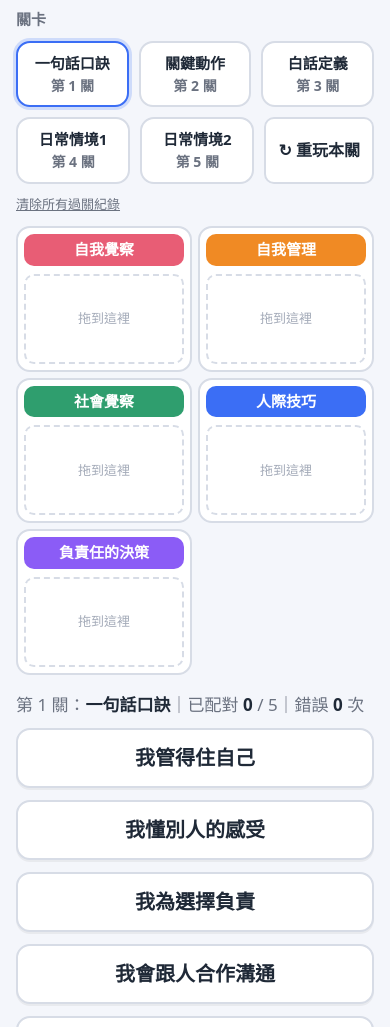
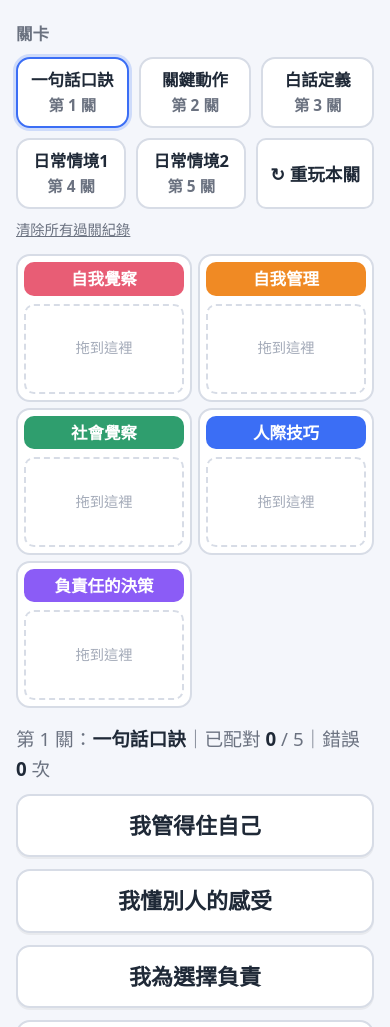
Before and after one commit to jjjan1024tyc/sel-five-core-match, a plain HTML site: page index.html in a window 390 px wide. Shown: the part 170-1197 px from the top of the page. Drawn offline with Linux system fonts and the light colour scheme.

Commit message:
Keep option cards in place after matching; enlarge text 10%
Co-Authored-By: Claude Opus 5.5 <noreply@anthropic.com>

```diff
--- a/index.html
+++ b/index.html
@@ -25,11 +25,11 @@
   body {
     margin: 0; background: var(--bg); color: var(--ink);
     font-family: "Noto Sans TC", "Microsoft JhengHei", "PingFang TC", system-ui, sans-serif;
-    font-size: 17px; line-height: 1.6;
+    font-size: 18.7px; line-height: 1.6;
   }
   header { padding: 16px 16px 4px; text-align: center; }
-  h1 { margin: 0; font-size: 28px; }
-  .sub { color: var(--muted); font-size: 16px; margin-top: 2px; }
+  h1 { margin: 0; font-size: 30.8px; }
+  .sub { color: var(--muted); font-size: 17.6px; margin-top: 2px; }
 
   .layout {
     max-width: 1400px; margin: 14px auto 30px; padding: 0 16px;
@@ -38,22 +38,22 @@
 
   /* 左側關卡 */
   aside { position: sticky; top: 12px; display: flex; flex-direction: column; gap: 10px; }
-  .asidehead { font-size: 15px; color: var(--muted); font-weight: 700; }
+  .asidehead { font-size: 16.5px; color: var(--muted); font-weight: 700; }
   .lvl {
     border: 2px solid var(--line); background: var(--panel); color: var(--ink);
     border-radius: 14px; padding: 10px 8px; cursor: pointer; font: inherit;
-    font-size: 18px; font-weight: 700; display: flex; flex-direction: column;
+    font-size: 19.8px; font-weight: 700; display: flex; flex-direction: column;
     align-items: center; gap: 0; transition: transform .1s, border-color .15s;
   }
   .lvl:hover { transform: translateX(3px); }
   .lvl.active { border-color: var(--accent); box-shadow: 0 0 0 3px #3b6ef533; }
   .lvl.done { background: #e9f9ef; border-color: var(--ok); }
   .lvl.done.active { border-color: var(--accent); }
-  .lvl .st { font-size: 14px; font-weight: 600; color: var(--muted); }
+  .lvl .st { font-size: 15.4px; font-weight: 600; color: var(--muted); }
   .lvl.done .st { color: var(--ok); }
-  .lvl .stars { color: var(--star); letter-spacing: 2px; font-size: 14px; }
+  .lvl .stars { color: var(--star); letter-spacing: 2px; font-size: 15.4px; }
   .btn {
-    font: inherit; font-size: 16px; font-weight: 700; padding: 9px 12px;
+    font: inherit; font-size: 17.6px; font-weight: 700; padding: 9px 12px;
     border-radius: 10px; border: 2px solid var(--line); background: var(--panel);
     color: var(--ink); cursor: pointer;
   }
@@ -68,13 +68,13 @@
     transition: border-color .15s, box-shadow .15s, background .15s;
   }
   .slot .name {
-    font-size: 20px; font-weight: 800; text-align: center; color: #fff;
+    font-size: 22px; font-weight: 800; text-align: center; color: #fff;
     background: var(--c); border-radius: 10px; padding: 6px 4px; line-height: 1.3;
   }
   .slot .drop {
     flex: 1; min-height: 110px; border: 2px dashed var(--line); border-radius: 10px;
     display: flex; align-items: center; justify-content: center;
-    color: #a3aab8; font-size: 15px; text-align: center; padding: 6px;
+    color: #a3aab8; font-size: 16.5px; text-align: center; padding: 6px;
   }
   .slot.hover { border-color: var(--c); box-shadow: 0 0 0 4px color-mix(in srgb, var(--c) 30%, transparent); }
   .slot.hover .drop { border-color: var(--c); background: var(--cs); color: var(--c); }
@@ -82,7 +82,7 @@
   .slot.filled .drop { border: none; padding: 0; display: block; }
   .slot.wrong { border-color: var(--bad); animation: shake .4s; }
 
-  .info { margin: 16px 0 10px; font-size: 17px; color: var(--muted); }
+  .info { margin: 16px 0 10px; font-size: 18.7px; color: var(--muted); }
   .info b { color: var(--ink); }
 
   /* 下方選項 */
@@ -90,7 +90,7 @@
   .card {
     background: var(--panel); border: 2px solid var(--line); border-radius: 14px;
     padding: 12px 14px; cursor: grab; user-select: none; -webkit-user-select: none;
-    color: var(--ink); text-align: left; font-size: 17px;
+    color: var(--ink); text-align: left; font-size: 18.7px;
     touch-action: none; transition: border-color .15s, box-shadow .15s, transform .1s;
     box-shadow: 0 2px 0 #0000000d;
   }
@@ -103,7 +103,7 @@
     border-color: var(--c); box-shadow: none; padding: 10px 12px;
   }
   .card .label { font-weight: 800; color: var(--c); }
-  .card.big { font-size: 20px; font-weight: 700; text-align: center; }
+  .card.big { font-size: 22px; font-weight: 700; text-align: center; }
   .drag {
     position: fixed; z-index: 50; pointer-events: none; margin: 0;
     box-shadow: 0 12px 30px #0003; transform: rotate(2deg); cursor: grabbing;
@@ -128,27 +128,27 @@
     background: var(--panel); border-radius: 20px; padding: 28px 30px; text-align: center;
     max-width: 440px; width: 100%; box-shadow: 0 20px 50px #0005; animation: pop .4s;
   }
-  .modal h2 { margin: 0 0 6px; font-size: 30px; }
-  .modal .big { font-size: 46px; color: var(--star); letter-spacing: 6px; margin: 6px 0; }
+  .modal h2 { margin: 0 0 6px; font-size: 33px; }
+  .modal .big { font-size: 50.6px; color: var(--star); letter-spacing: 6px; margin: 6px 0; }
   .modal .big .off { color: #d9dde5; }
   .modal p { margin: 6px 0 18px; color: var(--muted); }
   .modal .row { display: flex; gap: 10px; justify-content: center; flex-wrap: wrap; }
   #confetti { position: fixed; inset: 0; pointer-events: none; z-index: 70; }
 
-  .linkbtn { background: none; border: none; color: var(--muted); text-decoration: underline; cursor: pointer; font: inherit; font-size: 13px; padding: 0; }
+  .linkbtn { background: none; border: none; color: var(--muted); text-decoration: underline; cursor: pointer; font: inherit; font-size: 14.3px; padding: 0; }
 
   /* 平板 */
   @media (max-width: 1024px) {
-    body { font-size: 16px; }
+    body { font-size: 17.6px; }
     .layout { grid-template-columns: 112px 1fr; gap: 12px; }
-    .lvl { font-size: 15px; padding: 8px 4px; }
+    .lvl { font-size: 16.5px; padding: 8px 4px; }
     .slots { gap: 6px; }
     .slot { padding: 6px; }
-    .slot .name { font-size: 15px; }
-    .slot .drop { min-height: 90px; font-size: 13px; }
+    .slot .name { font-size: 16.5px; }
+    .slot .drop { min-height: 90px; font-size: 14.3px; }
     .pool { grid-template-columns: repeat(auto-fill, minmax(190px, 1fr)); }
-    .card { font-size: 16px; }
-    .card.matched { padding: 6px 8px; font-size: 14px; }
+    .card { font-size: 17.6px; }
+    .card.matched { padding: 6px 8px; font-size: 15.4px; }
   }
   /* 手機 */
   @media (max-width: 600px) {
@@ -303,7 +303,11 @@ function startLevel(i) {
     c.dataset.label = parts.label;
     c.innerHTML = `<div class="body">${parts.body}</div>`;
     c.addEventListener("pointerdown", onPointerDown);
-    pool.appendChild(c);
+    // 每張卡放在固定格位裡，拖走後格位留著，其他卡不會往左靠齊
+    const spot = document.createElement("div");
+    spot.className = "spot";
+    spot.appendChild(c);
+    pool.appendChild(spot);
   });
 
   renderLevels();
@@ -398,7 +402,7 @@ function tryMatch(card, slot) {
     state.matched.add(+slot.dataset.idx);
     renderInfo();
     if (state.matched.size === 5) {
-      $("pool").innerHTML = `<div class="done-msg">全部配對完成！</div>`;
+      $("pool").insertAdjacentHTML("beforeend", `<div class="done-msg">全部配對完成！</div>`);
       setTimeout(levelComplete, 450);
     }
   } else {
```
